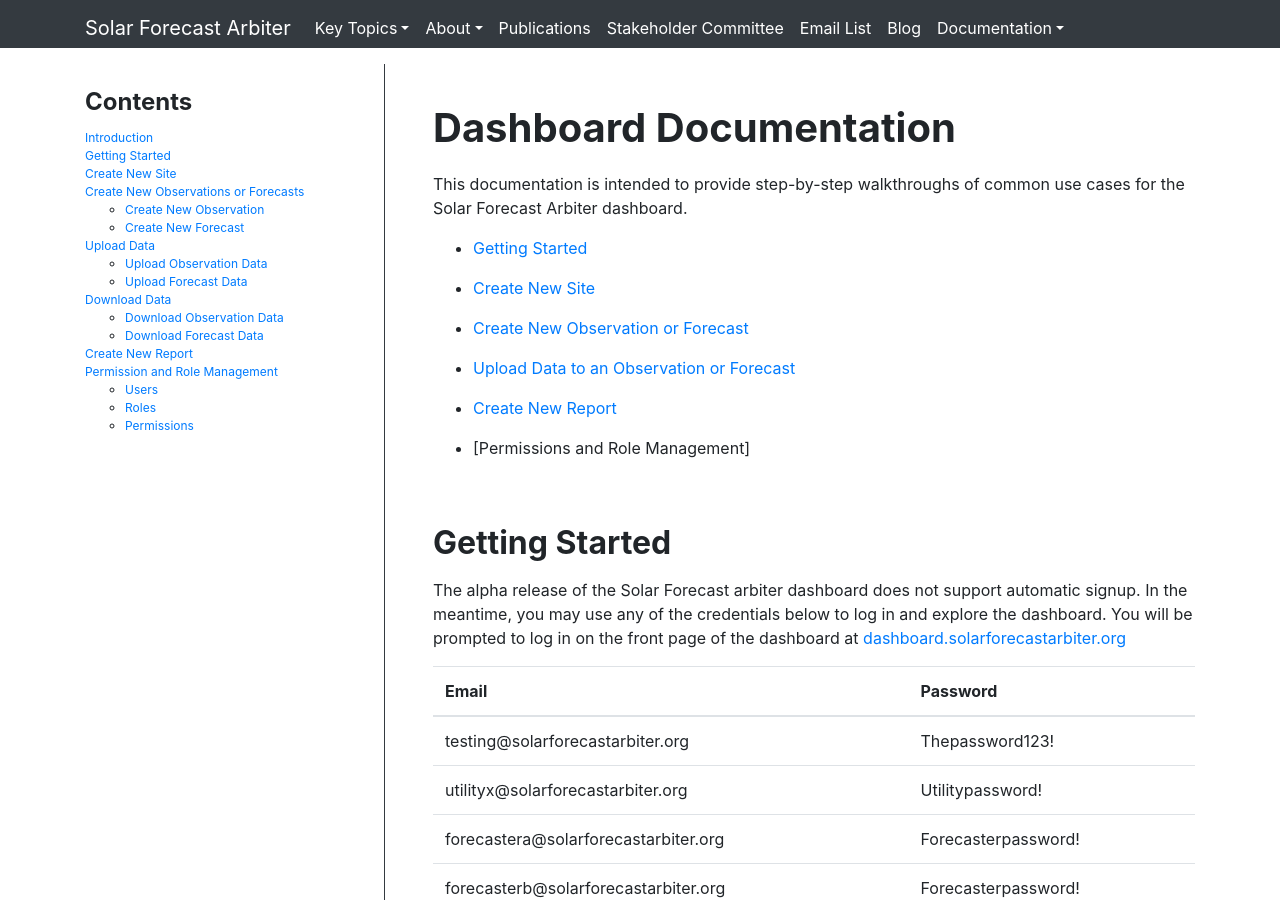
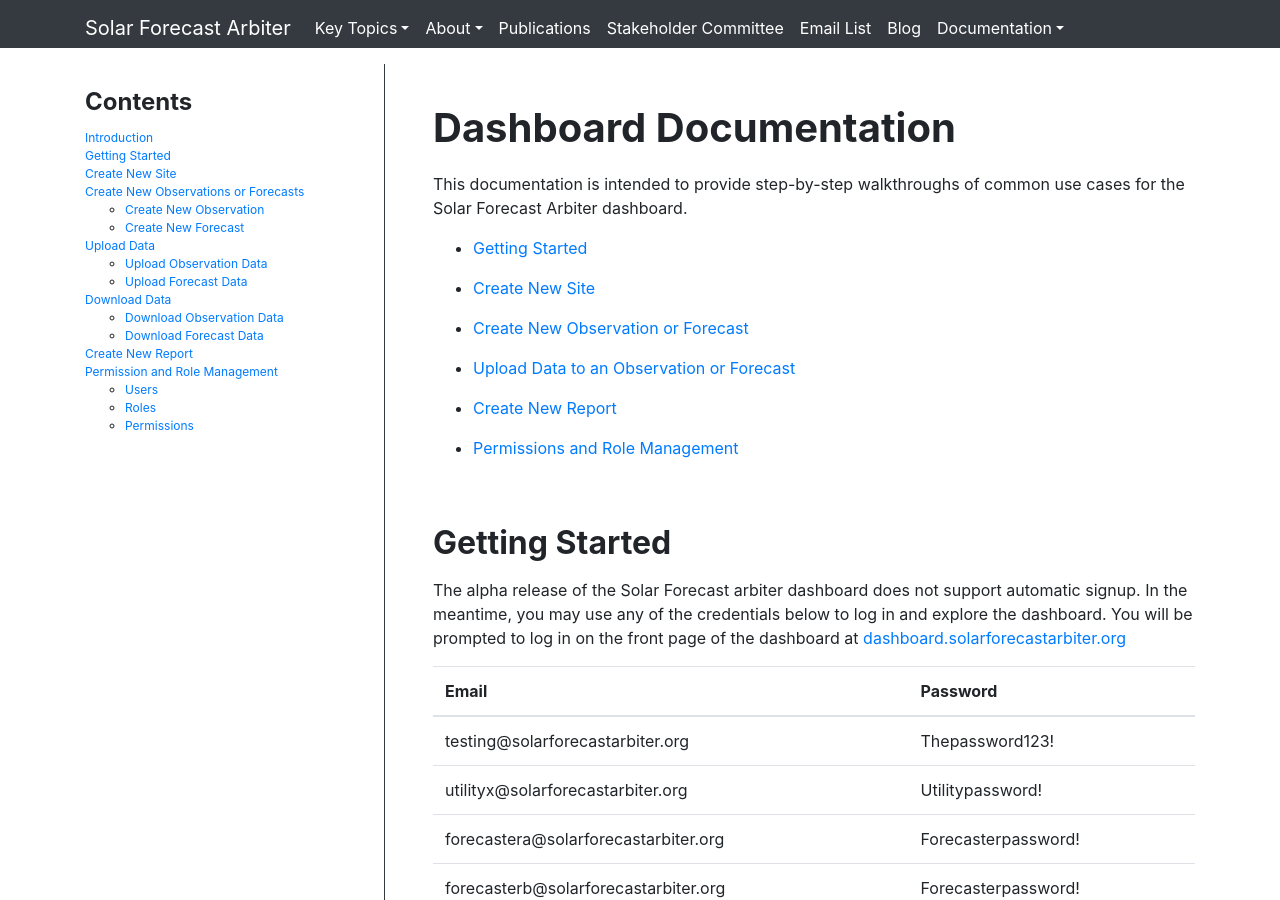
Before and after one commit to SolarArbiter/SolarArbiter.github.io, a Jekyll site: the page built from dashboard_documentation.md, in a window 1280 px wide and 900 px high. Built offline with Jekyll 4.4.1, drawn with Linux system fonts in a browser that asks for light colours; comment, search, counter and statistics services are not loaded; our own code applies the rules of GitHub Pages for plain Markdown files; some of the changed lines change nothing that is shown.

Commit message:
fix links

```diff
--- a/_includes/dashboard_sidebar.html
+++ b/_includes/dashboard_sidebar.html
@@ -1,7 +1,7 @@
 <div class="contents-menu">
 <h2>Contents</h2>
 <ul class="contents-list">
-  <li><a href="#user-dashboard-interaction">Introduction</a></li>
+  <li><a href="#">Introduction</a></li>
   <li><a href="#getting-started">Getting Started</a>
   <li><a href="#create-new-site">Create New Site</a></li>
   <li><a href="#create-new-observation-or-forecast">Create New Observations or Forecasts</a></li>
--- a/dashboard_documentation.md
+++ b/dashboard_documentation.md
@@ -20,7 +20,7 @@
 
 -   [Create New Report](#create-new-report)
 
--   [Permissions and Role Management]
+-   [Permissions and Role Management](#permissionrole-management)
 
 Getting Started
 ---------------
```
